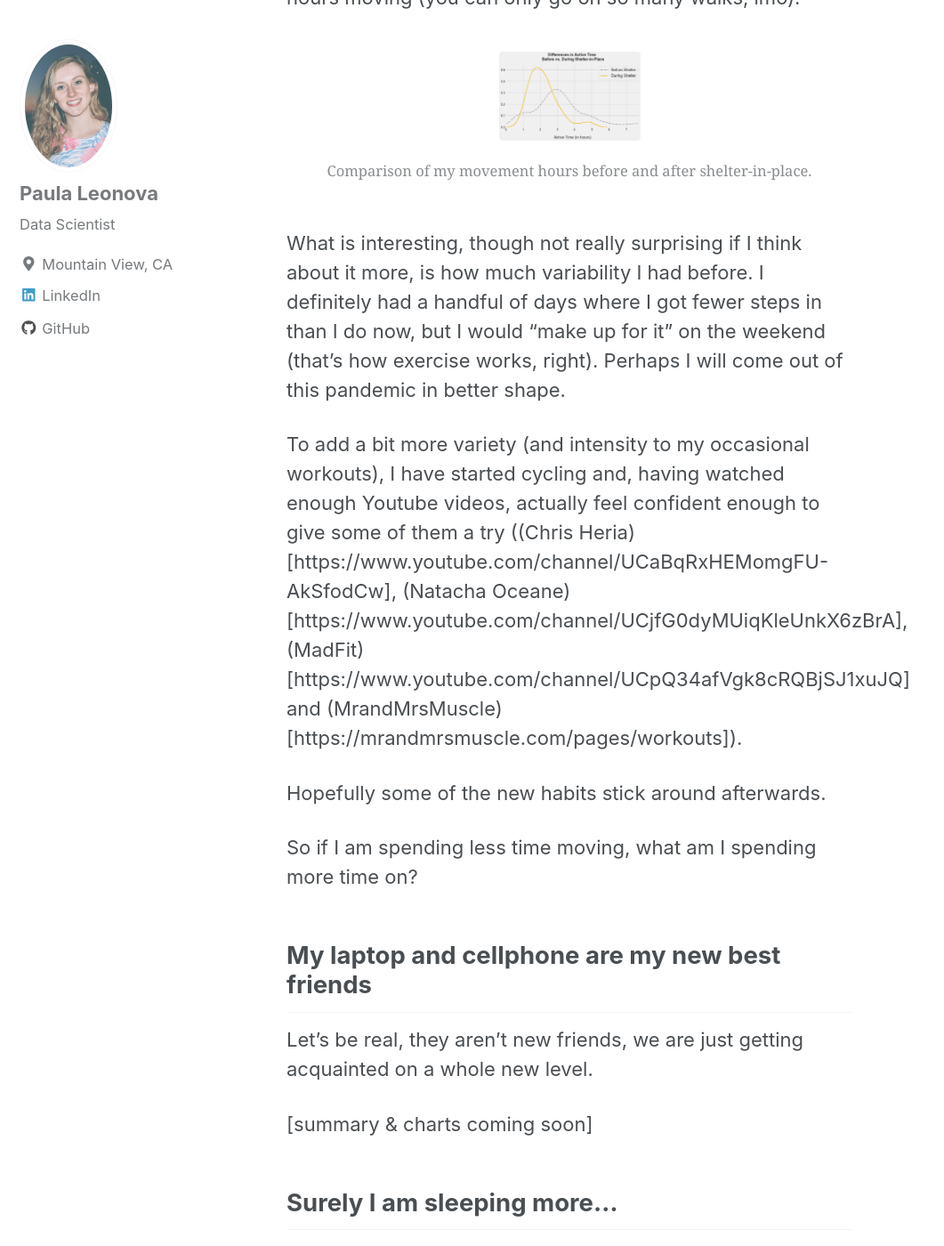
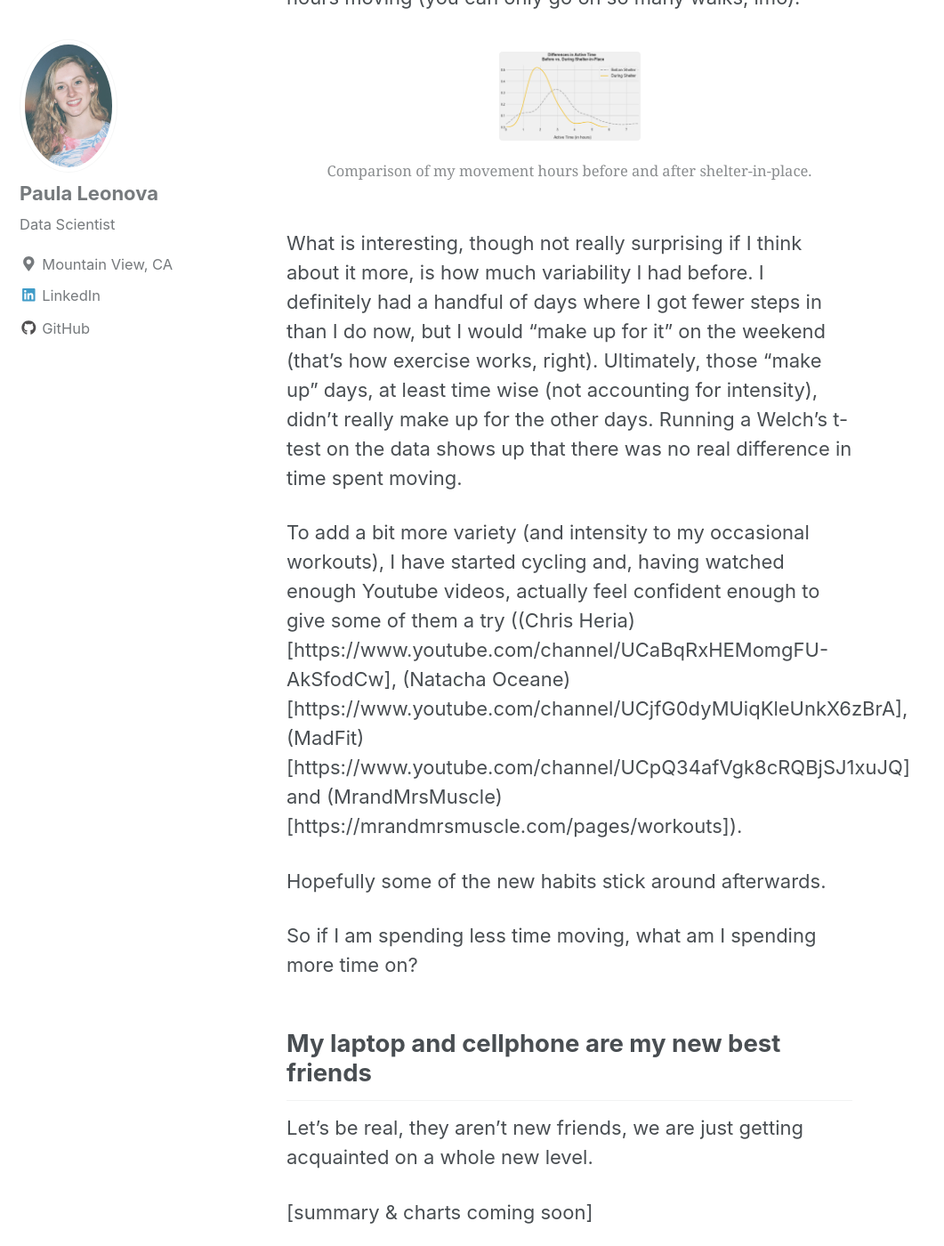
Before and after one commit to pleonova/pleonova.github.io, a Jekyll site: the page built from _posts/2020-05-16-shelter-in-place.md, in a window 1280 px wide and 1400 px high, scrolled down 2250 px. Shown: the whole window at 89% size, without its empty margins (0-1061 px from the left). Built offline with Jekyll 4.4.1, drawn with Linux system fonts in a browser that asks for light colours; nearby versions of some CDN libraries.

Commit message:
Run a welch's t-test on my activity data

```diff
--- a/_posts/2020-05-16-shelter-in-place.md
+++ b/_posts/2020-05-16-shelter-in-place.md
@@ -39,7 +39,7 @@ So how does my activity level compare to before? If I just look at time spent mo
     <figcaption>Comparison of my movement hours before and after shelter-in-place.</figcaption>
 </figure>
 
-What is interesting, though not really surprising if I think about it more, is how much variability I had before. I definitely had a handful of days where I got fewer steps in than I do now, but I would "make up for it" on the weekend (that's how exercise works, right). Perhaps I will come out of this pandemic in better shape.
+What is interesting, though not really surprising if I think about it more, is how much variability I had before. I definitely had a handful of days where I got fewer steps in than I do now, but I would "make up for it" on the weekend (that's how exercise works, right). Ultimately, those "make up" days, at least time wise (not accounting for intensity), didn't really make up for the other days. Running a Welch's t-test on the data shows up that there was no real difference in time spent moving.
 
 To add a bit more variety (and intensity to my occasional workouts), I have started cycling and, having watched enough Youtube videos, actually feel confident enough to give some of them a try ((Chris Heria)[https://www.youtube.com/channel/UCaBqRxHEMomgFU-AkSfodCw], (Natacha Oceane)[https://www.youtube.com/channel/UCjfG0dyMUiqKleUnkX6zBrA], (MadFit)[https://www.youtube.com/channel/UCpQ34afVgk8cRQBjSJ1xuJQ] and (MrandMrsMuscle)[https://mrandmrsmuscle.com/pages/workouts]).
 
```
Also changed, not shown: other parts of _posts/2020-05-16-shelter-in-place.md (+1 -1 lines).
